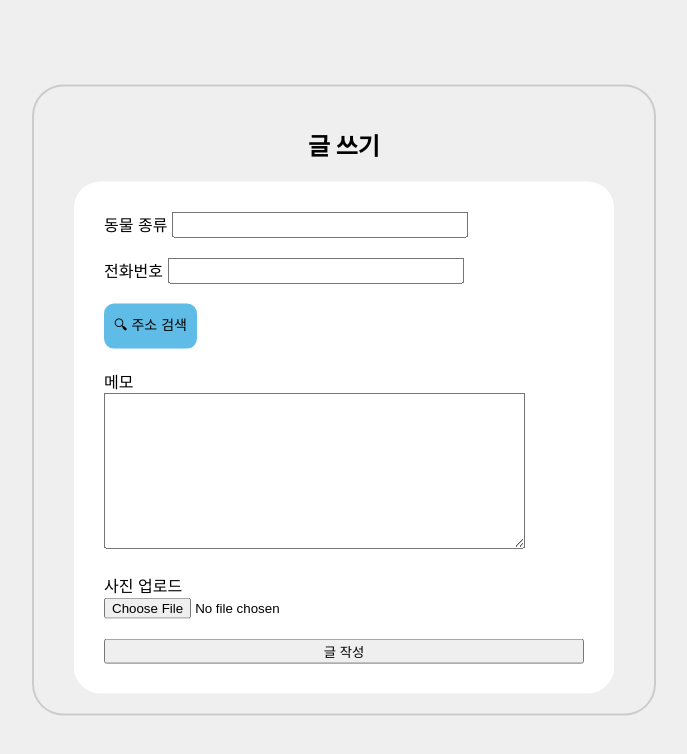
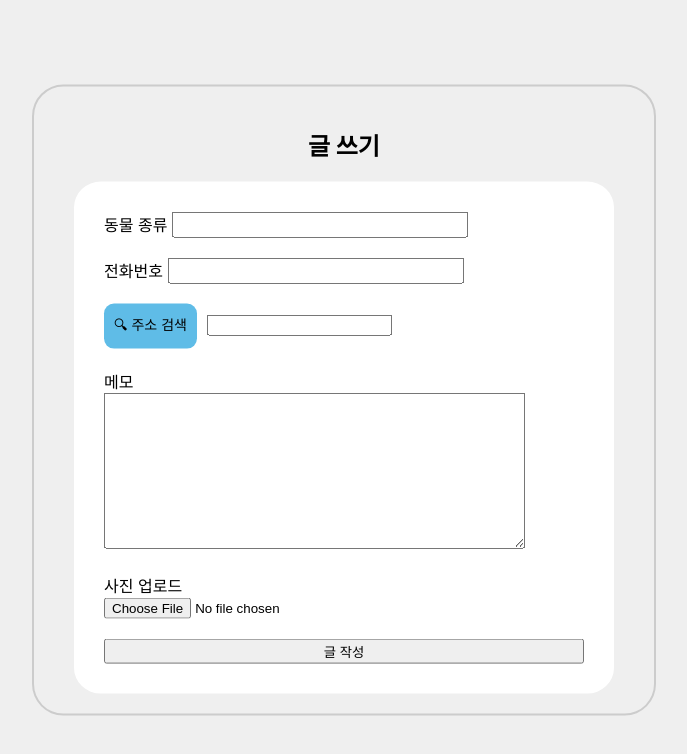
Before and after one commit to ch0515/DBP_FindPet, a React (Create React App) app: page /write in a window 1280 px wide. Shown: the top 754 px of the page, without its empty margins (296-983 px from the left). Built offline with nearby package versions, Linux system fonts and the light colour scheme.

Commit message:
사진 디비에 넣기

```diff
--- a/src/pages/write/writePage.css
+++ b/src/pages/write/writePage.css
@@ -1,4 +1,6 @@
 .write-form {
+  max-height: calc(100vh - 60px); /* 모달 높이보다 적게, 헤더 등을 고려한 값으로 설정 */
+  overflow-y: auto; /* 내용이 넘칠 경우 스크롤 표시 */
     display: inline-flex;
     flex-direction: column;
     align-items: center; /* 가로 중앙 정렬 */
--- a/src/pages/write/writePage.js
+++ b/src/pages/write/writePage.js
@@ -8,44 +8,44 @@ import Post from '../../components/Popuppost';
 const WritePage = () => {
   const navigate = useNavigate();
     const [popup, setPopup] = React.useState(false);
-    const [animalType, setAnimalType] = useState('');
-    const [phoneNumber, setPhoneNumber] = useState('');
-    const [address, setAddress] = useState('');
-    const [photoFile, setPhotoFile] = useState(null);
-    const [memo, setMemo] = useState('');
     const [selectedImage, setSelectedImage] = useState(null); // 추가된 부분
 
-    const handleSubmit = async (event) => {
-      event.preventDefault();
-
-      // FormData 생성
-      const formData = new FormData();
-      formData.append('animalType', animalType);
-      formData.append('phoneNumber', phoneNumber);
-      formData.append('address', address);
-      formData.append('memo', memo);
-        if (photoFile) {
-          formData.append('photo', photoFile);
-        }else{
-      setSelectedImage(null); // 폼 제출 후 미리보기 이미지 초기화
-        }
-
-      try{
-        const response = await axios.post('http://localhost:3001/post', formData, {
-          headers: {
-            'Content-Type' : 'multipart/form-data',
-          },
-        });
-        console.log('서버 응답 : ', response.data);
-        navigate("/")
-      }catch(error){
-        console.error('폼 제출 에러 : ', error);
-      }
+    const [formData, setFormData] = useState({
+      animalType: "",
+      phoneNumber: "",
+      address: "",
+      photoFile: null,
+      memo: "",
+    });
+    const handleChange = (event) => {
+      const { name, value } = event.target;
+      setFormData((prevData) => ({
+        ...prevData,
+        [name]: value,
+      }));
+    };
+    const setAddress = (newAddress) => {
+      setFormData((prevData) => ({
+        ...prevData,
+        address: newAddress,
+      }));
+    };
+    const handleSubmit = (event) => {
+      event.preventDefault(); // 기본 제출 동작 방지
+        axios.post("http://localhost:3002/write", formData).then((response) => {
+          console.log('서버 응답 : ', response.data);
+          alert("글 작성 완료");
+        navigate("/");
+        })
+      .catch(error => {
+        console.log('폼 제출 에러 : ', error);
+        alert("글 작성 실패");
+      });
     };
 
     const handlePhotoChange = (event) => {
       const selectedFile = event.target.files[0];
-      setPhotoFile(selectedFile);
+      //setPhotoFile(selectedFile);
       //setSelectedImage(URL.createObjectURL(selectedFile)); // 미리보기 이미지 설정
       if (selectedImage) {
         URL.revokeObjectURL(selectedImage);
@@ -60,26 +60,32 @@ const WritePage = () => {
     return (
         <div className='write-form'>
         <h2 className='write-name'>글 쓰기</h2>
-        <form onSubmit={handleSubmit} className='form-style'>
+        <form className='form-style'>
           <div className='animal-group'>
             <label className='animal-type-name'>동물 종류</label>
-            <input className='animal-type-form' type="text" value={animalType} onChange={(e) => setAnimalType(e.target.value)} required/>
+            <input className='animal-type-form' type="text" name="animalType" value={formData.animalType} onChange={handleChange} required/>
           </div>
           <div className='tel-group'>
             <label className='tel-form-name'>전화번호</label>
-            <input className='tel-form' type="tel" value={phoneNumber} onChange={(e) => setPhoneNumber(e.target.value)} required/>
+            <input className='tel-form' type="tel" name="phoneNumber" value={formData.phoneNumber} onChange={handleChange} required/>
           </div>
           <div className='address-group'>
           <label className='address-serch' onClick={()=>{setPopup(!popup)}}>🔍︎ 주소 검색</label>
                {
                  popup &&
-                    <span><Post address={address} setAddress={setAddress}></Post></span>
+                    <span><Post address={formData.address} setAddress={setAddress}></Post></span>
                     }
-            <span className='address-name'>{address}</span>
+            <input
+            name='address'
+  className='address-name'
+  type="text"
+  value={formData.address}
+  readOnly // 주소 입력 필드를 읽기 전용으로 설정
+/>
           </div>
           <div className='memo-group'>
             <label className='memo-name'>메모</label>
-            <textarea className='memo-form' cols="50" rows="10" value={memo} onChange={(e) => setMemo(e.target.value)} required/>
+            <textarea className='memo-form' name="memo" cols="50" rows="10" value={formData.memo} onChange={handleChange} required/>
           </div>
           <div className='img-group'>
             <label className='img-name'>사진 업로드</label>
@@ -91,7 +97,7 @@ const WritePage = () => {
               <img src={selectedImage} alt="미리보기"style={{maxWidth: '200px', maxHeight: '150px'}}/>
             </div>
           )}
-          <button type="submit" className='form-submit'>글 작성</button>
+          <button onClick={handleSubmit} type="submit" className='form-submit'>글 작성</button>
         </form>
       </div>
     );
```
